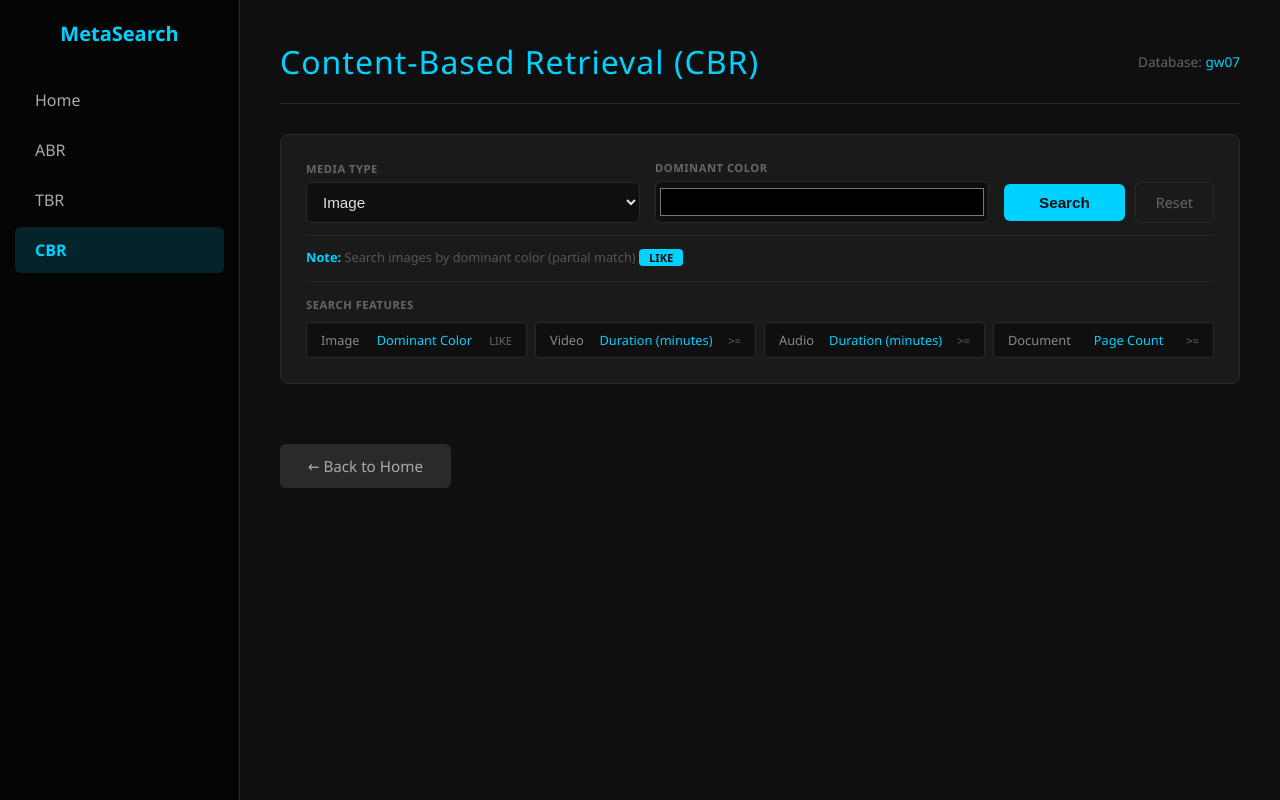
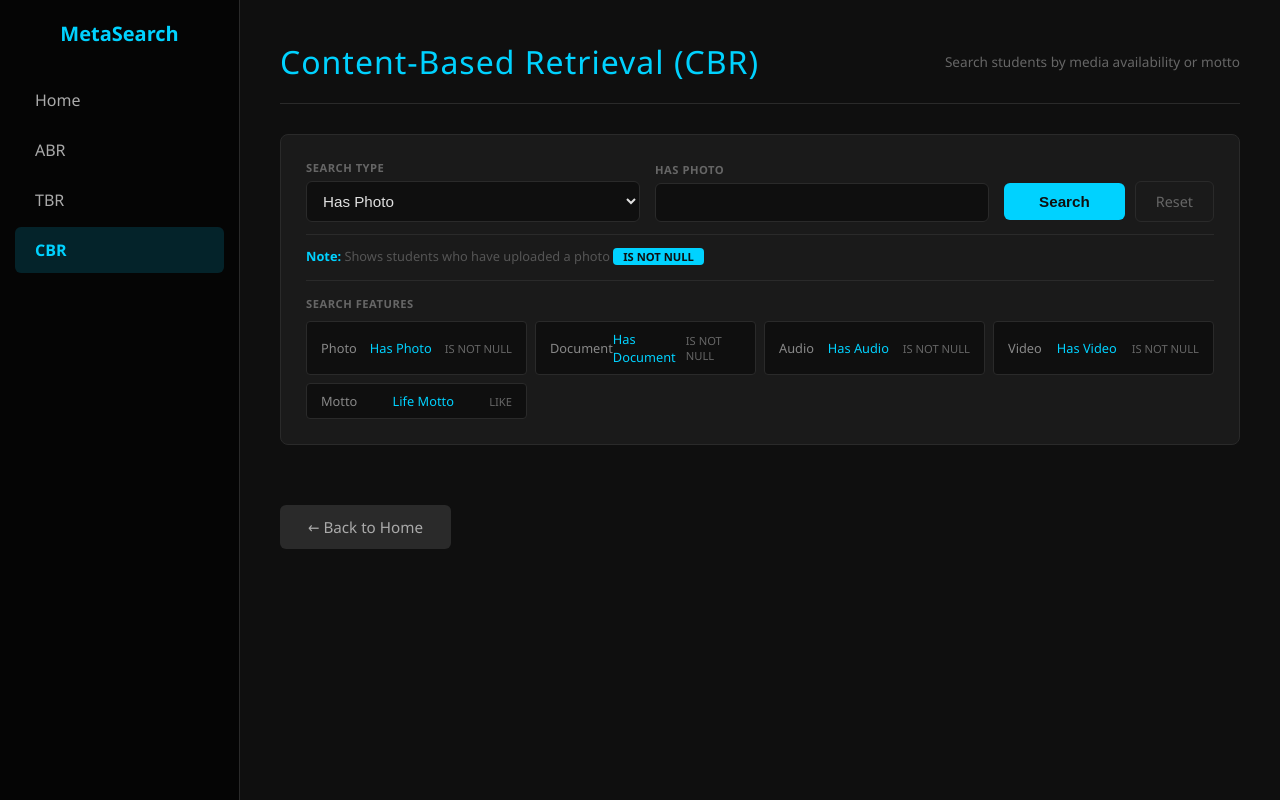
Before and after one commit to IzzatiNadhirah/GW07-MetaSearch, a PHP site: page /CBR/cbr_search.php in a window 1280 px wide. Run offline with PHP 8.4, Linux system fonts and the light colour scheme.

Commit message:
Update cbr_search.php

```diff
--- a/CBR/cbr_search.php
+++ b/CBR/cbr_search.php
@@ -1,12 +1,10 @@
 <?php
 // ==========================================================================
 // cbr_search.php
-// Content-Based Retrieval (CBR) — per proposal section 3C:
-// Retrieves multimedia based on inherent content characteristics
-// represented by metadata.
+// Content-Based Retrieval (CBR) — Now searches mmdb2026.vstu table only.
+// Retrieves students based on media availability: photo, doc, audio, video
 // ==========================================================================
 
-// UPDATED: use the single shared connection file (was: include 'db.php')
 require_once __DIR__ . '/../config/db_connect.php';
 require_once __DIR__ . '/../config/db_queries.php';
 
@@ -20,94 +18,31 @@ if ($conn === null || !$conn->ping()) {
     $conn_error = null;
 }
 
-$result = "";
+$results = [];
 $search_performed = false;
-$error_message = null; // NEW: holds validation/query errors to show the user instead of failing silently
-$selected_type = isset($_GET['type']) ? $_GET['type'] : 'image';
+$error_message = null;
+$selected_type = isset($_GET['type']) ? $_GET['type'] : 'photo';
 $selected_value = isset($_GET['value']) ? $_GET['value'] : '';
 
-// NEW: whitelist of valid media types — prevents undefined $sql if an unexpected type is passed
-$allowed_types = ['image', 'video', 'audio', 'document'];
+$allowed_types = ['photo', 'doc', 'audio', 'video', 'motto'];
 
 if (isset($_GET['search'])) {
     $search_performed = true;
     $type = $_GET['type'] ?? '';
     $value = trim($_GET['value'] ?? '');
 
-    // NEW: validate type against whitelist
     if (!in_array($type, $allowed_types, true)) {
         $error_message = "Invalid media type selected.";
-    }
-    // NEW: reject empty search value
-    elseif ($value === '') {
-        $error_message = "Please enter a search value.";
-    }
-    // ✅ FIXED: Check for connection error before proceeding
-    elseif ($conn_error !== null) {
+    } elseif ($type === 'motto' && $value === '') {
+        $error_message = "Please enter a motto to search for.";
+    } elseif ($conn_error !== null) {
         $error_message = $conn_error;
     } else {
         try {
-            switch ($type) {
-                case "image":
-                    // Search by dominant color (LIKE for partial match)
-                    $rows = cbrImageSearch($conn, $value);
-                    $result = $rows;
-                    break;
-
-                case "video":
-                    // Validate that value is numeric before using it as a duration filter
-                    if (!is_numeric($value) || (int)$value < 0) {
-                        $error_message = "Duration must be a positive number (in minutes).";
-                        break;
-                    }
-                    // Convert minutes to seconds for comparison
-                    $seconds = (int)$value * 60;
-                    $rows = cbrVideoSearch($conn, $seconds);
-                    // Convert array to result set format for display
-                    if (!empty($rows)) {
-                        // Create a temporary result set for display
-                        $result = $rows;
-                    }
-                    break;
-
-                case "audio":
-                    // Validate that value is numeric before using it as a duration filter
-                    if (!is_numeric($value) || (int)$value < 0) {
-                        $error_message = "Duration must be a positive number (in minutes).";
-                        break;
-                    }
-                    // Convert minutes to seconds for comparison
-                    $seconds = (int)$value * 60;
-                    $rows = cbrAudioSearch($conn, $seconds);
-                    if (!empty($rows)) {
-                        $result = $rows;
-                    }
-                    break;
-
-                case "document":
-                    // Validate that value is numeric before using it as a page count filter
-                    if (!is_numeric($value) || (int)$value < 0) {
-                        $error_message = "Page count must be a positive number.";
-                        break;
-                    }
-                    // Search by page count
-                    $pageCount = (int)$value;
-                    $rows = cbrDocumentSearch($conn, $pageCount);
-                    if (!empty($rows)) {
-                        $result = $rows;
-                    }
-                    break;
-
-                default:
-                    $error_message = "Unsupported media type.";
-                    break;
+            $results = cbrSearch($conn, $type, $value);
+            if (empty($results)) {
+                $error_message = "No results found for your search criteria.";
             }
-
-            // Check if any results were found
-            if (!$error_message && empty($result)) {
-                $result = []; // Empty array for no results
-            }
-
         } catch (mysqli_sql_exception $e) {
             $error_message = "Database error: " . $e->getMessage();
         } catch (Exception $e) {
@@ -116,69 +51,48 @@ if (isset($_GET['search'])) {
     }
 }
 
-// Convert result array to mysqli_result-like object for display
-// Since we're using arrays, we need to handle the display differently
-// The display code below will work with both mysqli_result and array
-
 function getFeatureInfo($type) {
     $info = [
-        'image' => [
-            'label' => 'Dominant Color',
-            'placeholder' => 'e.g. #FF0000 or red',
-            'type' => 'color',
-            'hint' => 'Search images by dominant color (partial match)',
-            'operator' => 'LIKE'
+        'photo' => [
+            'label' => 'Has Photo',
+            'placeholder' => '',
+            'type' => 'text',
+            'hint' => 'Shows students who have uploaded a photo',
+            'operator' => 'IS NOT NULL'
+        ],
+        'doc' => [
+            'label' => 'Has Document',
+            'placeholder' => '',
+            'type' => 'text',
+            'hint' => 'Shows students who have uploaded a document',
+            'operator' => 'IS NOT NULL'
+        ],
+        'audio' => [
+            'label' => 'Has Audio',
+            'placeholder' => '',
+            'type' => 'text',
+            'hint' => 'Shows students who have uploaded audio',
+            'operator' => 'IS NOT NULL'
         ],
         'video' => [
-            'label' => 'Duration (minutes)',
-            'placeholder' => 'e.g. 5',
-            'type' => 'number',
-            'hint' => 'Shows videos with duration >= value (in minutes)',
-            'operator' => '>='
+            'label' => 'Has Video',
+            'placeholder' => '',
+            'type' => 'text',
+            'hint' => 'Shows students who have uploaded video',
+            'operator' => 'IS NOT NULL'
         ],
-        'audio' => [
-            'label' => 'Duration (minutes)',
-            'placeholder' => 'e.g. 3',
-            'type' => 'number',
-            'hint' => 'Shows audio with duration >= value (in minutes)',
-            'operator' => '>='
-        ],
-        'document' => [
-            'label' => 'Page Count',
-            'placeholder' => 'e.g. 10',
-            'type' => 'number',
-            'hint' => 'Shows documents with page count >= value',
-            'operator' => '>='
+        'motto' => [
+            'label' => 'Life Motto Contains',
+            'placeholder' => 'e.g. code, life, dream',
+            'type' => 'text',
+            'hint' => 'Search students by their life motto (partial match)',
+            'operator' => 'LIKE'
         ]
     ];
-    return $info[$type] ?? $info['image'];
+    return $info[$type] ?? $info['photo'];
 }
 
 $featureInfo = getFeatureInfo($selected_type);
-
-// Helper function to get row count from result (works with both array and mysqli_result)
-function getResultCount($result) {
-    if (is_array($result)) {
-        return count($result);
-    } elseif (is_object($result) && method_exists($result, 'num_rows')) {
-        return $result->num_rows;
-    }
-    return 0;
-}
-
-// Helper function to fetch rows from result (works with both array and mysqli_result)
-function fetchResultRows($result) {
-    if (is_array($result)) {
-        return $result;
-    } elseif (is_object($result) && method_exists($result, 'fetch_assoc')) {
-        $rows = [];
-        while ($row = $result->fetch_assoc()) {
-            $rows[] = $row;
-        }
-        return $rows;
-    }
-    return [];
-}
 ?>
 <!DOCTYPE html>
 <html lang="en">
@@ -186,7 +100,7 @@ function fetchResultRows($result) {
     <meta charset="UTF-8">
     <meta name="viewport" content="width=device-width, initial-scale=1.0">
     <title>Content-Based Retrieval | MetaSearch</title>
-    <!-- UPDATED: shared external stylesheet (moved out of inline <style>, now project-root style.css) -->
+    <!-- UPDATED: shared external stylesheet -->
     <link rel="stylesheet" href="../style.css">
 </head>
 <body>
@@ -211,18 +125,19 @@ function fetchResultRows($result) {
     <div class="container">
         <div class="header">
             <h1>Content-Based Retrieval (CBR)</h1>
-            <div class="subtitle">Database: <span>gw07</span></div>
+            <div class="subtitle">Search students by media availability or motto</div>
         </div>
 
         <div class="panel">
             <form method="GET" class="search-form" id="searchForm">
                 <div class="form-group">
-                    <label>Media Type</label>
+                    <label>Search Type</label>
                     <select name="type" id="mediaType" onchange="updateFields()">
-                        <option value="image" <?php echo $selected_type == 'image' ? 'selected' : ''; ?>>Image</option>
-                        <option value="video" <?php echo $selected_type == 'video' ? 'selected' : ''; ?>>Video</option>
-                        <option value="audio" <?php echo $selected_type == 'audio' ? 'selected' : ''; ?>>Audio</option>
-                        <option value="document" <?php echo $selected_type == 'document' ? 'selected' : ''; ?>>Document</option>
+                        <option value="photo" <?php echo $selected_type == 'photo' ? 'selected' : ''; ?>>Has Photo</option>
+                        <option value="doc" <?php echo $selected_type == 'doc' ? 'selected' : ''; ?>>Has Document</option>
+                        <option value="audio" <?php echo $selected_type == 'audio' ? 'selected' : ''; ?>>Has Audio</option>
+                        <option value="video" <?php echo $selected_type == 'video' ? 'selected' : ''; ?>>Has Video</option>
+                        <option value="motto" <?php echo $selected_type == 'motto' ? 'selected' : ''; ?>>Life Motto</option>
                     </select>
                 </div>
 
@@ -233,7 +148,7 @@ function fetchResultRows($result) {
                            name="value"
                            placeholder="<?php echo $featureInfo['placeholder']; ?>"
                            value="<?php echo htmlspecialchars($selected_value); ?>"
-                           required>
+                           <?php echo ($selected_type !== 'motto') ? 'disabled' : ''; ?>>
                 </div>
 
                 <div class="search-actions">
@@ -251,30 +166,34 @@ function fetchResultRows($result) {
                 <h3>Search Features</h3>
                 <div class="features-grid">
                     <div class="feature-item">
-                        <span class="feature-label">Image</span>
-                        <span class="feature-value">Dominant Color</span>
-                        <span class="feature-operator">LIKE</span>
+                        <span class="feature-label">Photo</span>
+                        <span class="feature-value">Has Photo</span>
+                        <span class="feature-operator">IS NOT NULL</span>
+                    </div>
+                    <div class="feature-item">
+                        <span class="feature-label">Document</span>
+                        <span class="feature-value">Has Document</span>
+                        <span class="feature-operator">IS NOT NULL</span>
+                    </div>
+                    <div class="feature-item">
+                        <span class="feature-label">Audio</span>
+                        <span class="feature-value">Has Audio</span>
+                        <span class="feature-operator">IS NOT NULL</span>
                     </div>
                     <div class="feature-item">
                         <span class="feature-label">Video</span>
-                        <span class="feature-value">Duration (minutes)</span>
-                        <span class="feature-operator">>=</span>
+                        <span class="feature-value">Has Video</span>
+                        <span class="feature-operator">IS NOT NULL</span>
                     </div>
                     <div class="feature-item">
-                        <span class="feature-label">Audio</span>
-                        <span class="feature-value">Duration (minutes)</span>
-                        <span class="feature-operator">>=</span>
-                    </div>
-                    <div class="feature-item">
-                        <span class="feature-label">Document</span>
-                        <span class="feature-value">Page Count</span>
-                        <span class="feature-operator">>=</span>
+                        <span class="feature-label">Motto</span>
+                        <span class="feature-value">Life Motto</span>
+                        <span class="feature-operator">LIKE</span>
                     </div>
                 </div>
             </div>
         </div>
 
-        <?php /* NEW: show validation/query errors clearly instead of a silent "0 results" */ ?>
         <?php if ($search_performed && $error_message): ?>
             <div class="error-banner">
                 <strong>Error:</strong> <?php echo htmlspecialchars($error_message); ?>
@@ -285,73 +204,68 @@ function fetchResultRows($result) {
             <div class="results-section">
                 <div class="results-header">
                     <span class="results-count">
-                        Found <strong><?php echo getResultCount($result); ?></strong> result(s)
+                        Found <strong><?php echo count($results); ?></strong> result(s)
                     </span>
                     <span class="results-info">
-                        Type: <span><?php echo htmlspecialchars(ucfirst($selected_type)); ?></span> |
-                        <?php echo $featureInfo['label']; ?> <?php echo $featureInfo['operator']; ?> <span><?php echo htmlspecialchars($selected_value); ?></span>
+                        Type: <span><?php echo htmlspecialchars(ucfirst($selected_type)); ?></span>
+                        <?php if ($selected_type === 'motto'): ?>
+                            | Motto contains: <span>"<?php echo htmlspecialchars($selected_value); ?>"</span>
+                        <?php endif; ?>
                     </span>
                 </div>
 
-                <?php if (!empty($result) && getResultCount($result) > 0): ?>
+                <?php if (!empty($results)): ?>
                     <div class="table-container">
                         <table>
                             <thead>
                                 <tr>
-                                    <?php
-                                    $displayRows = fetchResultRows($result);
-                                    if (!empty($displayRows)):
-                                        $firstRow = $displayRows[0];
-                                        foreach ($firstRow as $key => $value):
-                                    ?>
-                                        <th>
-                                            <?php
-                                            $labels = [
-                                                'title' => 'Title',
-                                                'file_name' => 'File Name',
-                                                'file_path' => 'File Path',
-                                                'width' => 'Width (px)',
-                                                'height' => 'Height (px)',
-                                                'resolution' => 'Resolution',
-                                                'dominant_color' => 'Dominant Color',
-                                                'duration_seconds' => 'Duration (s)',
-                                                'duration_formatted' => 'Duration',
-                                                'bitrate_kbps' => 'Bitrate (kbps)',
-                                                'audio_format' => 'Format',
-                                                'page_count' => 'Pages',
-                                                'is_searchable' => 'Searchable'
-                                            ];
-                                            echo htmlspecialchars($labels[$key] ?? $key);
-                                            ?>
-                                        </th>
-                                    <?php endforeach; ?>
-                                    <?php endif; ?>
+                                    <th>Matric No</th>
+                                    <th>Full Name</th>
+                                    <th>Group</th>
+                                    <th>Motto</th>
+                                    <th>Photo</th>
+                                    <th>Doc</th>
+                                    <th>Audio</th>
+                                    <th>Video</th>
                                 </tr>
                             </thead>
                             <tbody>
-                                <?php if (!empty($displayRows)): ?>
-                                    <?php foreach ($displayRows as $row): ?>
-                                        <tr>
-                                            <?php foreach ($row as $key => $data): ?>
-                                                <td>
-                                                    <?php
-                                                    if ($key == 'dominant_color' && !empty($data)) {
-                                                        echo htmlspecialchars($data) . ' <span class="color-preview" style="background:' . htmlspecialchars($data) . ';"></span>';
-                                                    } elseif ($key == 'is_searchable') {
-                                                        echo $data ? '<span class="badge badge-yes">Yes</span>' : '<span class="badge badge-no">No</span>';
-                                                    } elseif ($key == 'duration_formatted') {
-                                                        echo htmlspecialchars($data);
-                                                    } elseif ($key == 'duration_seconds') {
-                                                        echo htmlspecialchars($data) . 's';
-                                                    } else {
-                                                        echo htmlspecialchars($data);
-                                                    }
-                                                    ?>
-                                                </td>
-                                            <?php endforeach; ?>
-                                        </tr>
-                                    <?php endforeach; ?>
-                                <?php endif; ?>
+                                <?php foreach ($results as $row): ?>
+                                    <tr>
+                                        <td><strong><?php echo htmlspecialchars($row['matric_no']); ?></strong></td>
+                                        <td><?php echo htmlspecialchars($row['full_name']); ?></td>
+                                        <td><?php echo htmlspecialchars($row['group_no'] ?? '-'); ?></td>
+                                        <td><?php echo htmlspecialchars($row['life_motto'] ?? '-'); ?></td>
+                                        <td>
+                                            <?php if (!empty($row['photoStu'])): ?>
+                                                <a href="<?php echo htmlspecialchars($row['photoStu']); ?>" target="_blank" class="btn-reset">View</a>
+                                            <?php else: ?>
+                                                <span class="text-muted">-</span>
+                                            <?php endif; ?>
+                                        </td>
+                                        <td>
+                                            <?php if (!empty($row['docStu'])): ?>
+                                                <a href="<?php echo htmlspecialchars($row['docStu']); ?>" target="_blank" class="btn-reset">View</a>
+                                            <?php else: ?>
+                                                <span class="text-muted">-</span>
+                                            <?php endif; ?>
+                                        </td>
+                                        <td>
+                                            <?php if (!empty($row['audioStu'])): ?>
+                                                <a href="<?php echo htmlspecialchars($row['audioStu']); ?>" target="_blank" class="btn-reset">Play</a>
+                                            <?php else: ?>
+                                                <span class="text-muted">-</span>
+                                            <?php endif; ?>
+                                        </td>
+                                        <td>
+                                            <?php if (!empty($row['videoStu'])): ?>
+                                                <a href="<?php echo htmlspecialchars($row['videoStu']); ?>" target="_blank" class="btn-reset">Play</a>
+                                            <?php else: ?>
+                                                <span class="text-muted">-</span>
+                                            <?php endif; ?>
+                                        </td>
+                                    </tr>
+                                <?php endforeach; ?>
                             </tbody>
                         </table>
                     </div>
@@ -359,7 +273,7 @@ function fetchResultRows($result) {
                     <div class="no-results">
                         <span class="icon">🔍</span>
                         <h2>No Results Found</h2>
-                        <p>Try adjusting your search criteria or adding data to the database.</p>
+                        <p>Try adjusting your search criteria.</p>
                     </div>
                 <?php endif; ?>
             </div>
@@ -371,29 +285,35 @@ function fetchResultRows($result) {
 
     <script>
         const fieldData = {
-            'image': {
-                label: 'Dominant Color',
-                placeholder: 'e.g. #FF0000 or red',
-                type: 'color',
-                hint: '<strong>Note:</strong> Search images by dominant color (partial match) <span class="operator-badge">LIKE</span>'
+            'photo': {
+                label: 'Has Photo',
+                placeholder: '',
+                type: 'text',
+                hint: '<strong>Note:</strong> Shows students who have uploaded a photo <span class="operator-badge">IS NOT NULL</span>'
+            },
+            'doc': {
+                label: 'Has Document',
+                placeholder: '',
+                type: 'text',
+                hint: '<strong>Note:</strong> Shows students who have uploaded a document <span class="operator-badge">IS NOT NULL</span>'
+            },
+            'audio': {
+                label: 'Has Audio',
+                placeholder: '',
+                type: 'text',
+                hint: '<strong>Note:</strong> Shows students who have uploaded audio <span class="operator-badge">IS NOT NULL</span>'
             },
             'video': {
-                label: 'Duration (minutes)',
-                placeholder: 'e.g. 5',
-                type: 'number',
-                hint: '<strong>Note:</strong> Shows videos with duration >= value (in minutes) <span class="operator-badge">>=</span>'
+                label: 'Has Video',
+                placeholder: '',
+                type: 'text',
+                hint: '<strong>Note:</strong> Shows students who have uploaded video <span class="operator-badge">IS NOT NULL</span>'
             },
-            'audio': {
-                label: 'Duration (minutes)',
-                placeholder: 'e.g. 3',
-                type: 'number',
-                hint: '<strong>Note:</strong> Shows audio with duration >= value (in minutes) <span class="operator-badge">>=</span>'
-            },
-            'document': {
-                label: 'Page Count',
-                placeholder: 'e.g. 10',
-                type: 'number',
-                hint: '<strong>Note:</strong> Shows documents with page count >= value <span class="operator-badge">>=</span>'
+            'motto': {
+                label: 'Life Motto Contains',
+                placeholder: 'e.g. code, life, dream',
+                type: 'text',
+                hint: '<strong>Note:</strong> Search students by their life motto (partial match) <span class="operator-badge">LIKE</span>'
             }
         };
 
@@ -407,11 +327,15 @@ function fetchResultRows($result) {
             label.textContent = data.label;
             input.placeholder = data.placeholder;
             input.type = data.type;
-            if (data.type === 'color') {
-                input.value = '#000000';
+
+            if (type === 'motto') {
+                input.disabled = false;
+                input.value = '';
             } else {
+                input.disabled = true;
                 input.value = '';
             }
+
             hint.innerHTML = data.hint;
         }
     </script>
```
